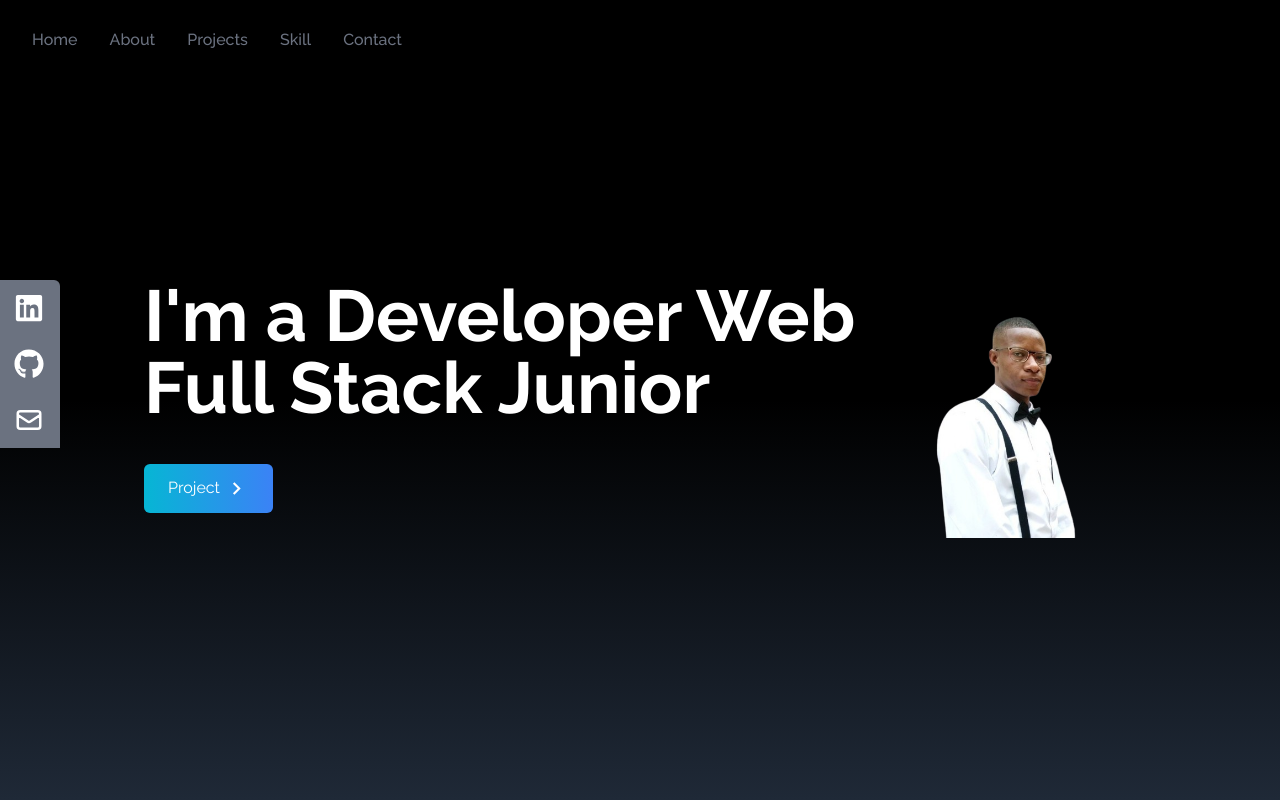
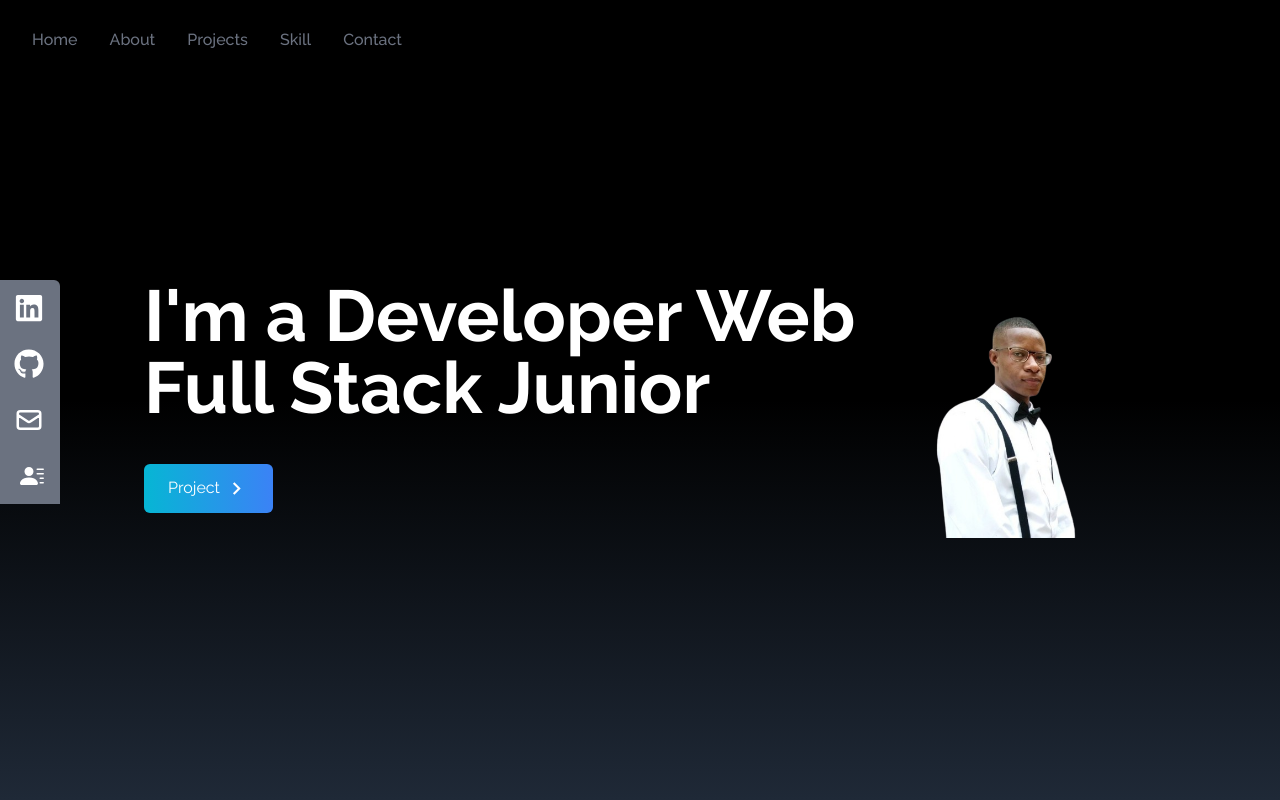
Before and after one commit to KevinLara11/Portfolio-Website, a React (Create React App) app: page / in a window 1280 px wide. Shown: the top 800 px of the page. Built offline with nearby package versions, Linux system fonts and the light colour scheme.

Commit message:
Update SocialLinks.jsx

```diff
--- a/src/components/SocialLinks.jsx
+++ b/src/components/SocialLinks.jsx
@@ -2,7 +2,7 @@ import React from "react";
 import { FaGithub, FaLinkedin } from "react-icons/fa";
 import { HiOutlineMail } from "react-icons/hi";
 import { BsFillPersonLinesFill } from "react-icons/bs";
-/* import Curriculum  from "../assets/Curriculum Vitae.pdf" */
+import Curriculum  from "../assets/Curriculum Vitae1.pdf"
 const SocialLinks = () => {
   const links = [
     {
@@ -33,16 +33,16 @@ const SocialLinks = () => {
       ),
       href: "mailto:kevinlaracaicedo98@gmail.com",
     },
-/*     {
+    {
       id: 4,
       child: (
         <>
-          Curriculum Vitae <BsFillPersonLinesFill size={30} />
+          Curriculum Vitae1 <BsFillPersonLinesFill size={30} />
         </>
       ),
       href: Curriculum,
       download: true,
-    }, */
+    },
   ];
 
   return (
```
